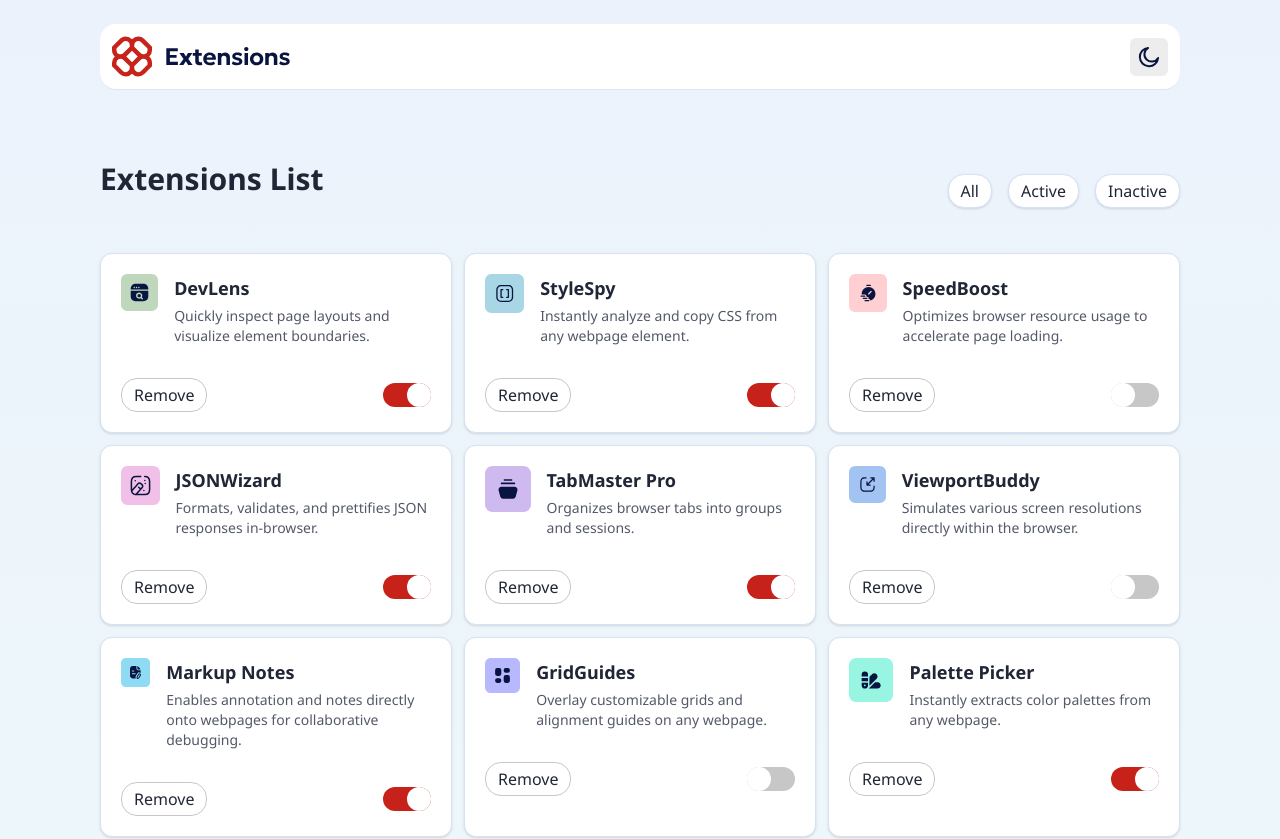
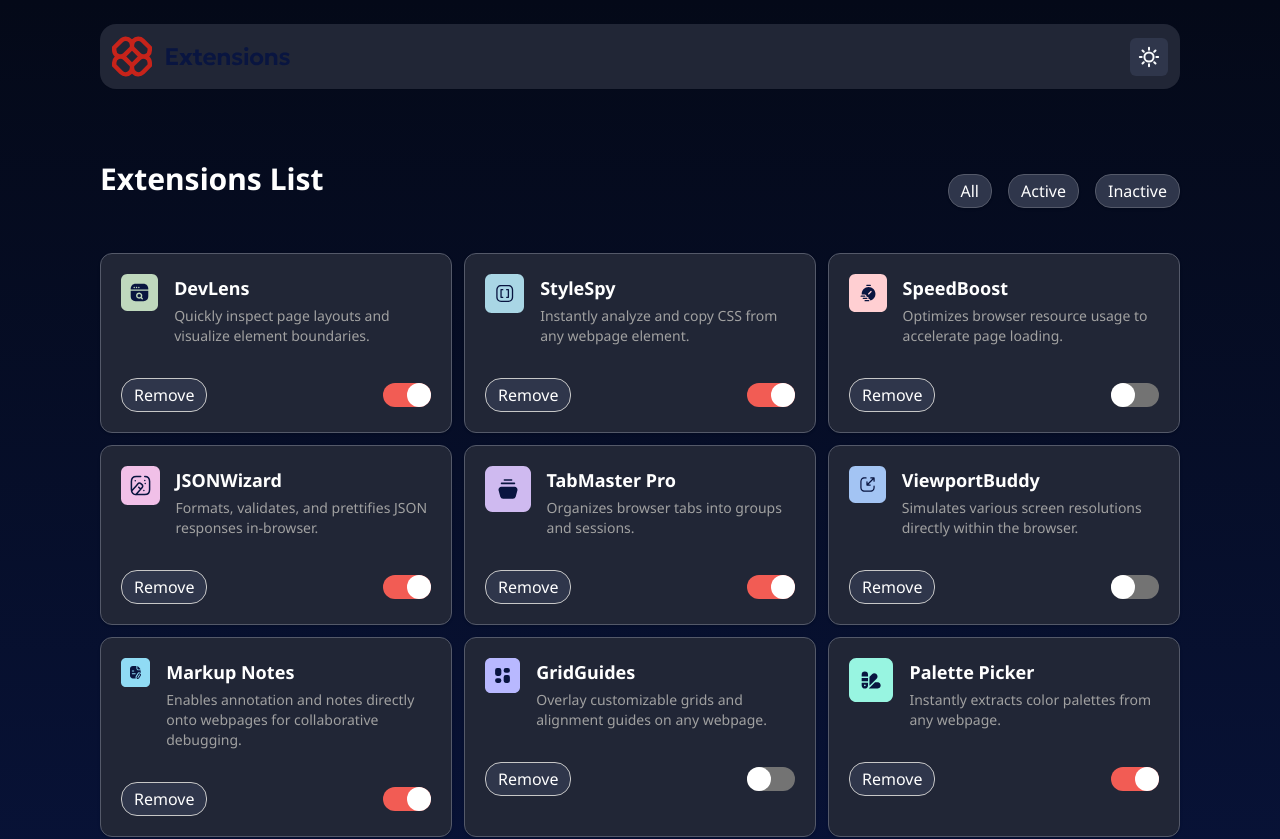
Before and after one commit to NitiemaAllassane/extentions-manager, a React (Vite) app: page / in a window 1280 px wide. Shown: the top 839 px of the page. Built offline with nearby package versions, Linux system fonts and the light colour scheme; a web font is replaced by a local one.

Commit message:
(add): add dark mode theme and styleing

```diff
--- a/src/App.tsx
+++ b/src/App.tsx
@@ -30,16 +30,16 @@ function App() {
         </section>
       </main>
 
-      <footer className="py-4">
+      <footer className="py-4 dark:text-white">
         <div className="container">
           <p className="text-sm text-center">
-            Challenge by
+            Challenge by {' '}
             <a
               href="https://www.frontendmentor.io?ref=challenge"
               target="_blank"
               className="underline text-red-400"
             >Frontend Mentor</a>.
-            Coded by
+            Coded by {' '}
             <a
               href="https://nitiema-allassane.vercel.app/about"
               target="_blank"
--- a/src/components/ExtensionCard.tsx
+++ b/src/components/ExtensionCard.tsx
@@ -11,8 +11,8 @@ interface ExtensionCardProps {
 function ToggleButton({ isActive }: { isActive: boolean }) {
     return (
         <button className={clsx(
-            'inline-block w-12 h-6 bg-neutral-300 rounded-2xl relative cursor-pointer',
-            isActive ? 'bg-red-700 hover:bg-red-400' : 'hover:bg-neutral-400'
+            'inline-block w-12 h-6 bg-neutral-300 dark:bg-neutral-500 rounded-2xl relative cursor-pointer',
+            isActive ? 'bg-red-700 dark:bg-red-400 hover:bg-red-400' : 'hover:bg-neutral-400'
         )}>
             <span
                 className={clsx(
@@ -29,12 +29,12 @@ function RemoveButton({ text }: { text: string }) {
     return (
         <button
             className="inline-block bg-white border border-neutral-300
-            px-3 py-1 rounded-2xl cursor-pointer
+            px-3 py-1 rounded-2xl cursor-pointer dark:bg-neutral-700 dark:text-white
             text-neutral-800 font-normal hover:bg-red-700 hover:text-white hover:border-transparent"
         >
             {text}
         </button>
-    )
+    );
 }
 
 
@@ -46,17 +46,17 @@ function ExtensionCard({
 } : ExtensionCardProps
 ) {
     return (
-        <article className='bg-white p-5 rounded-xl shadow-sm border border-neutral-200'>
+        <article className='bg-white dark:bg-neutral-800 p-5 rounded-xl shadow-sm border border-neutral-200 dark:border-neutral-600'>
             <div>
                 <div className='flex gap-4 mb-8'>
                     <figure>
                         <img src={logo} alt="Simple test" />
                     </figure>
                     <div>
-                        <h3 className='text-neutral-800 font-bold text-lg mb-1'>
+                        <h3 className='text-neutral-800 dark:text-white font-bold text-lg mb-1'>
                             {name}
                         </h3>
-                        <p className='text-neutral-600 text-sm'>
+                        <p className='text-neutral-600 dark:text-neutral-400 text-sm'>
                             {description}
                         </p>
                     </div>
--- a/src/components/Header.tsx
+++ b/src/components/Header.tsx
@@ -6,7 +6,7 @@ export default function Header() {
 
     return (
         <header className="sticky top-6 z-50">
-            <div className="container bg-white p-3 rounded-2xl shadow-2xs">
+            <div className="container bg-white p-3 rounded-2xl shadow-2xs dark:bg-neutral-800">
                 <div className="flex items-center justify-between">
                     <picture>
                         <img src={appLogo} alt="App Principal Logo" />
--- a/src/components/Navigation.tsx
+++ b/src/components/Navigation.tsx
@@ -5,7 +5,7 @@ function Navigation() {
     return (
         <nav>
             <div className="container flex flex-col md:flex-row items-center justify-between">
-                <h1 className="font-bold mb-6 text-3xl text-neutral-800">
+                <h1 className="font-bold mb-6 text-3xl text-neutral-800 dark:text-white">
                     Extensions List
                 </h1>
                 <ul className="flex items-center gap-4">
--- a/src/components/TabButton.tsx
+++ b/src/components/TabButton.tsx
@@ -3,7 +3,7 @@ function TabButton({ text }: { text: string }) {
         <button
             className="inline-block bg-white border border-neutral-200
             shadow-sm px-4 py-2 md:px-3 md:py-1 rounded-2xl cursor-pointer
-            text-neutral-800 font-normal hover:opacity-85"
+            text-neutral-800 font-normal hover:opacity-85 dark:bg-neutral-700 dark:text-white dark:border-neutral-600"
         >
             {text}
         </button>
--- a/src/components/ThemeSwitcher.tsx
+++ b/src/components/ThemeSwitcher.tsx
@@ -1,10 +1,10 @@
-import moonIcon from '../assets/images/icon-moon.svg';
-// import sunIcon from '../assets/images/icon-sun.svg';
+// import moonIcon from '../assets/images/icon-moon.svg';
+import sunIcon from '../assets/images/icon-sun.svg';
 
 function ThemeSwitcher() {
     return (
-        <button className='bg-neutral-100 p-2 rounded-md cursor-pointer hover:bg-neutral-300'>
-            <img src={moonIcon} alt="Moon Icon" />
+        <button className='bg-neutral-100 p-2 rounded-md cursor-pointer hover:bg-neutral-300 dark:bg-neutral-700'>
+            <img src={sunIcon} alt="Moon Icon" />
         </button>
     )
 }
```
Also changed, not shown: index.html (+2 -2 lines).
